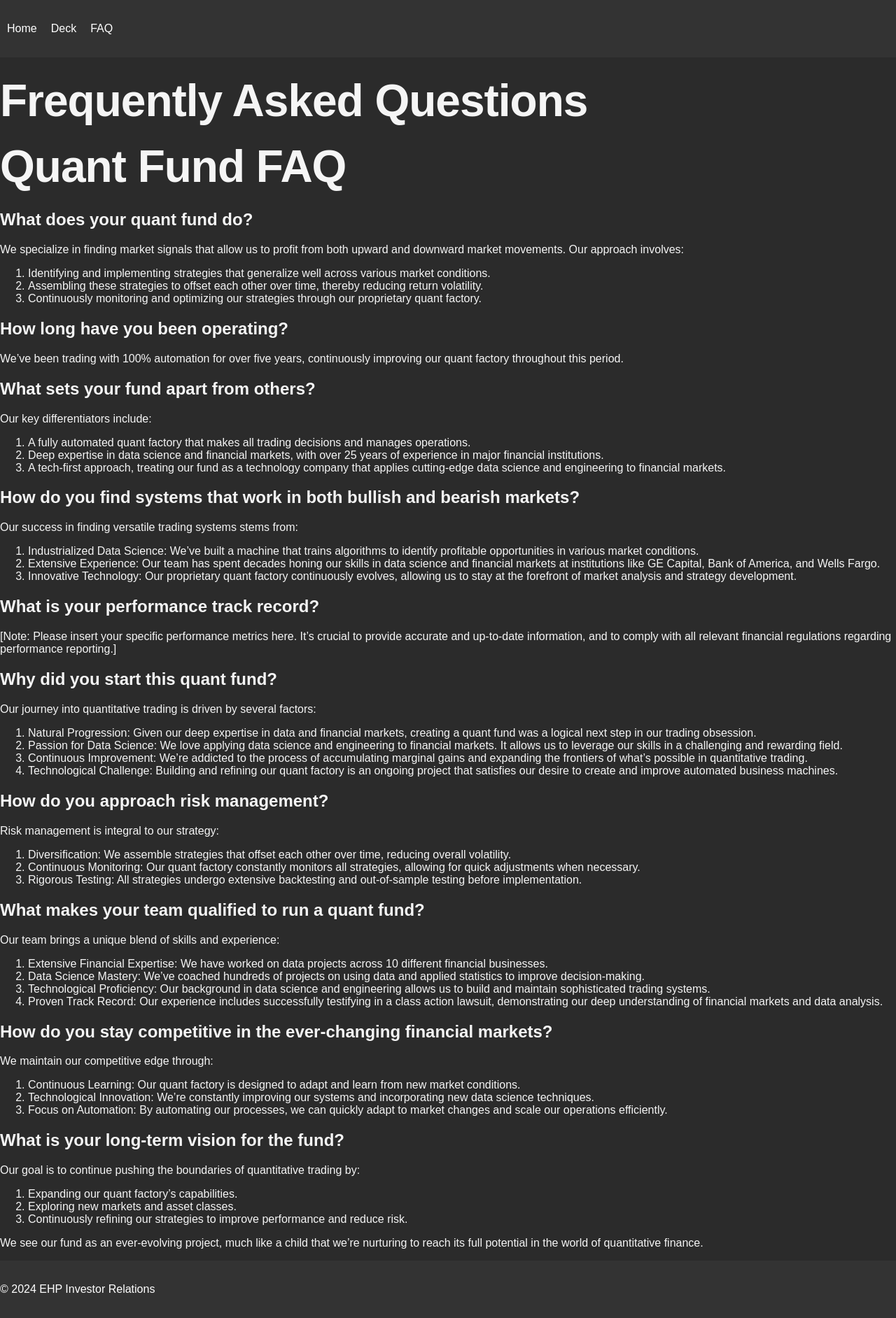
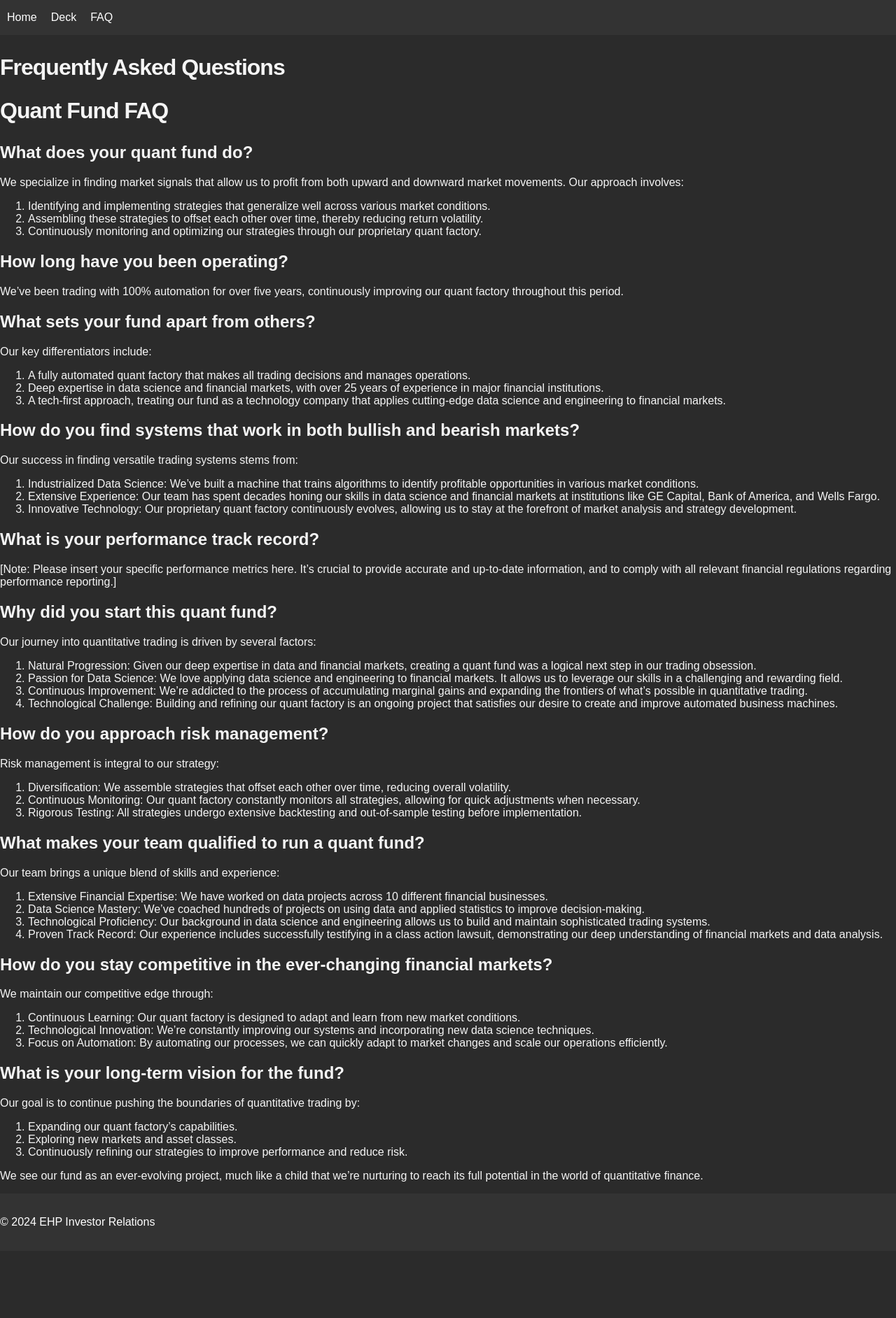
Before and after one commit to EventHorizonPartners/Investor_Relations, a Jekyll site: the page built from FAQ.md, in a window 1280 px wide. Shown: the whole page at 70% size. Built offline with Jekyll 4.4.1, drawn with Linux system fonts in a browser that asks for light colours; after the commit the page ends 1788 px from its top, so only the background shows below that.

Commit message:
adjustments to css for beautification

```diff
--- a/assets/css/style.css
+++ b/assets/css/style.css
@@ -18,7 +18,8 @@
   list-style-type: none;
   padding: 0;
   display: flex;
-  justify-content: flex-start;
+  justify-content: flex-start; /* Align items to the left */
+  margin: 0;
 }
 
 nav ul li {
@@ -31,14 +32,14 @@
 }
 
 .container {
-  margin: 10px auto;
-  max-width: 600px;
+  margin: 20px auto; /* Adjust the margin */
+  max-width: 900px; /* Adjust the max-width */
   text-align: center;
 }
 
 h1 {
   margin: 30px 0;
-  font-size: 4em;
+  font-size: 2em; /* Adjust the font size */
   line-height: 1;
   letter-spacing: -1px;
 }
@@ -47,11 +48,11 @@
 iframe {
   border: none;
   width: 100%;
-  height: 500px;
+  height: 80vh; /* Adjust the height for better viewing */
 }
 
 img {
-  width: 200px;
+  width: 200px; /* Adjust the width */
   height: auto;
   display: block;
   margin: 0 auto;
```
